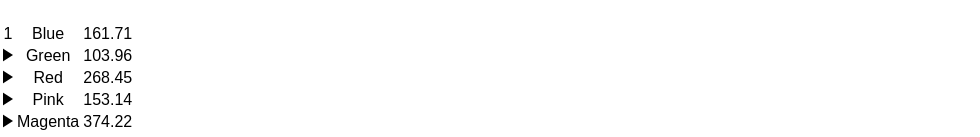
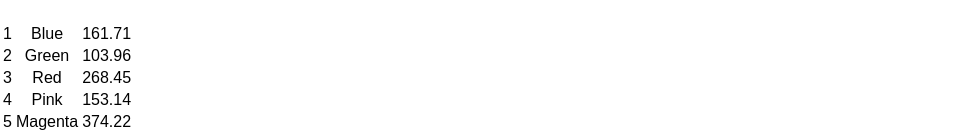
Before and after one commit to amanij7/bloc-jams-react, a React (Create React App) app: page /album/the-colors in a window 1280 px wide. Shown: the part 660-797 px from the top of the page, without its empty margins (0-980 px from the left). Built offline with nearby package versions, Linux system fonts and the light colour scheme.

Commit message:
playback 9

```diff
--- a/src/components/Album.js
+++ b/src/components/Album.js
@@ -45,16 +45,10 @@ class Album extends Component {
      this.setState ({hover:null});
    }
    button (song, index) {
-    if (this.state.currentSong === song){
-      return (index + 1)
-   }
-     if (this.state.isPlaying && this.state.hover === true ){
+     if (this.state.currentSong === song && this.state.isPlaying){
        return <span className="icon ion-md-pause"></span>
     }
-     else {
-       return <span className="icon ion-md-play"></span>
-      }
-     if (this.state.hover === song) {
+    else if (this.state.hover === song) {
        return <span className="icon ion-md-play"></span>
         }
      else {
```
